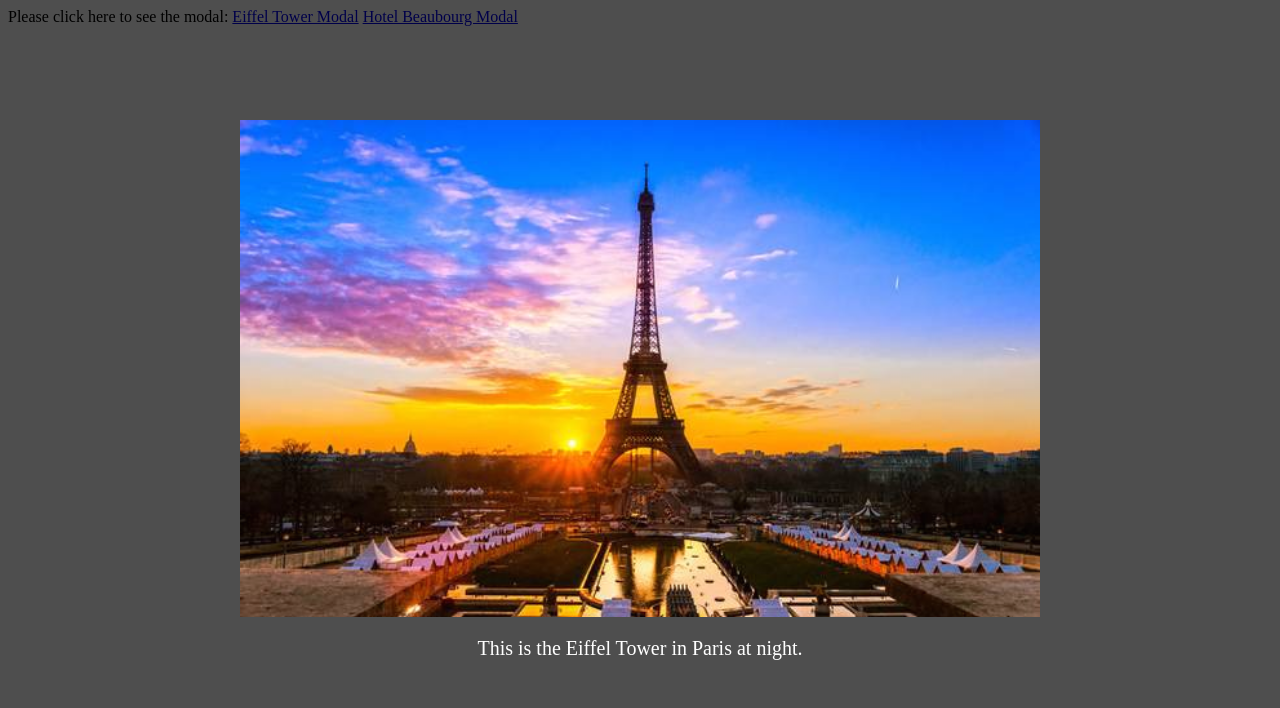
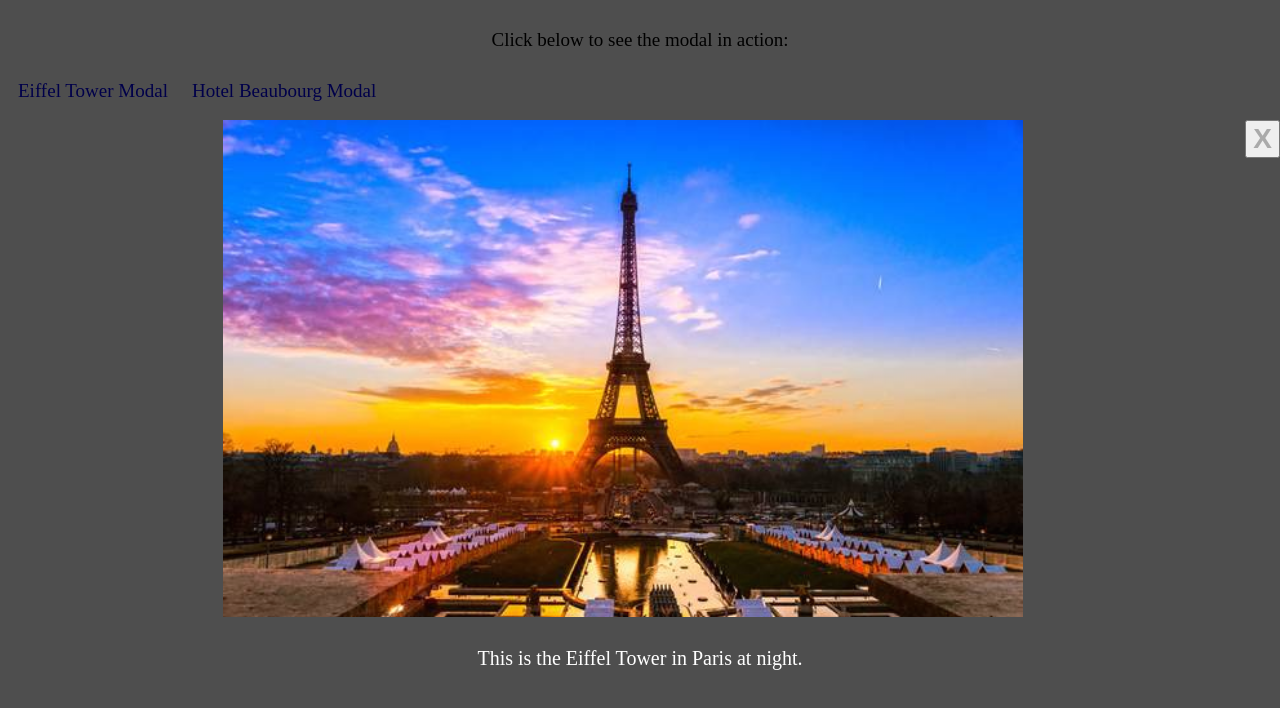
Before and after one commit to Cadence-0915/Javascript-Modal, a plain HTML site: page index.html in a window 1280 px wide. Both pictures are taken after a click on the link "Eiffel Tower Modal". Drawn offline with nearby package versions, Linux system fonts and the light colour scheme.

Commit message:
Added a closing x button-fixees issue #1

```diff
--- a/index.html
+++ b/index.html
@@ -6,16 +6,17 @@
 	<link rel="stylesheet" type="text/css" href="style/style.css">
 </head>
 <body>
-	Please click here to see the modal:
+	<p>Click below to see the modal in action:</p>
 	<a href="#" src="eiffeltower.jpg" class="lightBoxLink">Eiffel Tower Modal</a>
 	<a href="#" src="hotel_beaubourg.jpg" class="lightBoxLink">Hotel Beaubourg Modal</a>
 	<div class="outerLightBox">
 		<div class="innerLightBox">
+			<button id="close">X</button>
 			<img src="" id="image1">
 			<p id="text1"></p>
 		</div>
 	</div>
-	<script src="https://ajax.googleapis.com/ajax/libs/jquery/2.1.3/jquery.min.js"></script>
+  <!-- 	</div> -->	<script src="https://ajax.googleapis.com/ajax/libs/jquery/2.1.3/jquery.min.js"></script>
 	<script src="main.js"></script>
 </body>
 </html>
--- a/main.js
+++ b/main.js
@@ -16,13 +16,13 @@ else if ($(this).attr("src") == "hotel_beaubourg.jpg"){
 // Line 19 is the text that will show up if one or both of the images do not show up for any reason.
 else{
 	$("img").hide();
-	$("#text1").text("Welcome!");
+	$("#text1").text("No images found");
 	$("#text1").css({"margin":"300px"});
 	}
 });
 
-// This is the code to let the user close the image by clicking anywhere within the window of the website, including on the pictures themselves.
-$(".outerLightBox").on("click",function(e){
+// This is the code to let the user close the image. By placing the X button inside the lightbox, it remains hidden until the user chooses to show the image. The outerLightBox will be hidden once the button is clicked.
+$("#close").on("click",function(e){
 	e.preventDefault();
 	$(".outerLightBox").hide();
 	$("#text1").css("margin", "0px");
--- a/style/style.css
+++ b/style/style.css
@@ -1,4 +1,10 @@
-/*This is the CSS page for the modal*/
+a, p{
+    text-align: center;
+    text-decoration: none;
+    padding: 10px;
+    font-size: 19px;
+}
+
 .outerLightBox{
     background-color: rgba(0,0,0,0.7);
     position: absolute;
@@ -7,6 +13,21 @@
     width: 100%;
     height: 100%;
     display: none;
+}
+
+/* This is some styling for the color and size of the closing X button. */
+#close{
+    color: #aaa;
+    float: right;
+    font-size: 28px;
+    font-weight: bold;
+}
+
+#close:hover,
+#close:focus {
+    color: black;
+    text-decoration: none;
+    cursor: pointer;
 }
 
 img{
```
